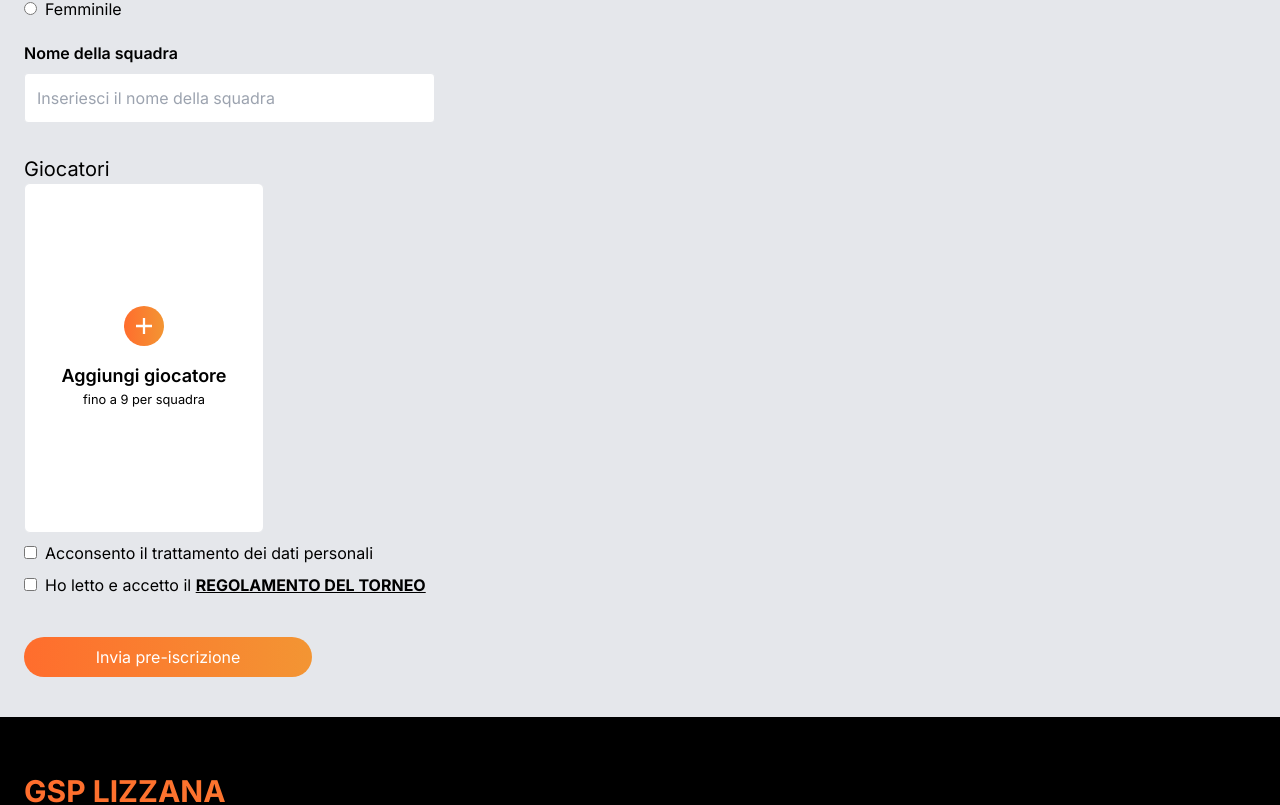
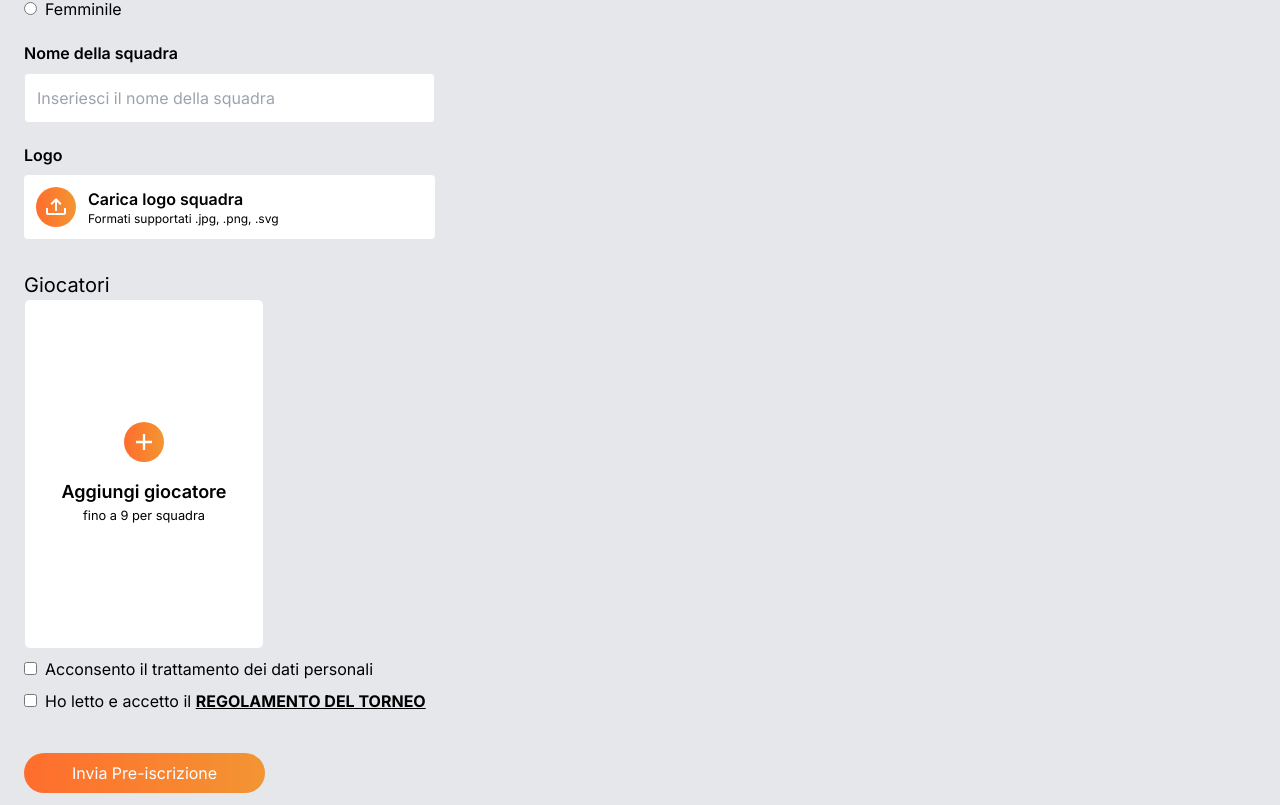
Before and after one commit to graziolieduardo/gsplizzana-frontend, a Next.js app: page /iscrizioni in a window 1280 px wide. Shown: the part 435-1240 px from the top of the page. Built offline with nearby package versions, Linux system fonts and the light colour scheme.

Commit message:
add arrow up svg and change button on iscrizioni

```diff
--- a/src/components/common/Button.tsx
+++ b/src/components/common/Button.tsx
@@ -15,8 +15,8 @@ enum Variant {
 }
 
 const VARIANT_MAPS = {
-    [Variant.primary]: 'rounded-full bg-gradient-to-r from-primary-dark to-primary hover:to-primary-dark w-full sm:w-[140px] py-2 text-white text-center cursor-pointer',
-    [Variant.secondary]: 'rounded-full bg-white w-full sm:w-[140px] py-1.5 text-primary-dark font-semibold text-center cursor-pointer border-gradient',
+    [Variant.primary]: 'rounded-full bg-gradient-to-r from-primary-dark to-primary hover:to-primary-dark w-full sm:w-fit sm:px-12 py-2 text-white text-center cursor-pointer',
+    [Variant.secondary]: 'rounded-full bg-white w-full sm:w-fit sm:px-16 py-2 py-1.5 text-primary-dark font-semibold text-center cursor-pointer border-gradient',
     [Variant.text]: 'bg-black',
 }
 
@@ -31,9 +31,9 @@ export const Button = ({ type = 'button', variant, link, children }: Props) => {
 
     ) : (
 
-        <div className={classnames(VARIANT_MAPS[variant])}>
+        <button className={classnames(VARIANT_MAPS[variant])}>
             {children}
-        </div>
+        </button>
     )
 }
 
--- a/src/pages/iscrizioni/index.tsx
+++ b/src/pages/iscrizioni/index.tsx
@@ -8,6 +8,7 @@ import { useForm, Controller } from 'react-hook-form';
 import { AiOutlineInstagram, AiOutlineCalendar, AiOutlineMail, AiOutlinePhone, AiOutlineUser } from 'react-icons/ai';
 import Head from 'next/head';
 import Link from 'next/link';
+import { Button } from '@/src/components/common/Button';
 
 // const PLAYERS = [
 //     {
@@ -182,12 +183,13 @@ const Index = () => {
                         </div>
 
                         {/* LOGO */}
-                        {/* <div className="mt-5">
+                        <div className="mt-5">
                             <label className="font-semibold" htmlFor="">Logo</label>
                             <div className="flex h-16 bg-white w-full sm:w-1/2 lg:w-1/3 mt-2 p-3 rounded">
                                 <div className="image-upload h-10">
-                                    <label htmlFor="file-input">
-                                        <img className='h-full' src="https://icons.iconarchive.com/icons/dtafalonso/android-lollipop/128/Downloads-icon.png" />
+
+                                    <label htmlFor="file-input" className='h-full bg-gradient-to-r from-primary-dark to-primary rounded-full flex justify-center items-center'>
+                                        <img className='w-[50%]' src="/static/arrow-up.svg" />
                                     </label>
 
                                     <input className='hidden' id="file-input" type="file" />
@@ -198,7 +200,7 @@ const Index = () => {
                                     <div className='text-xs text-secondary'>Formati supportati .jpg, .png, .svg</div>
                                 </div>
                             </div>
-                        </div> */}
+                        </div>
 
                         <div className='mt-8'>
                             <h3 className="text-xl">Giocatori</h3>
@@ -330,7 +332,8 @@ const Index = () => {
                         </div>
 
                         <div className="mt-10">
-                            <button className="block rounded-full bg-gradient-to-r from-primary-dark to-primary w-full sm:w-72 py-2 mt-8 text-white" >Invia pre-iscrizione</button>
+                            {/* <button className="block rounded-full bg-gradient-to-r from-primary-dark to-primary w-full sm:w-72 py-2 mt-8 text-white" >Invia pre-iscrizione</button> */}
+                            <Button variant={Button.variant.primary} > Invia Pre-iscrizione </Button>
                         </div>
                     </form>
 
```
Also changed, not shown: public/static/arrow-up.svg (added).
